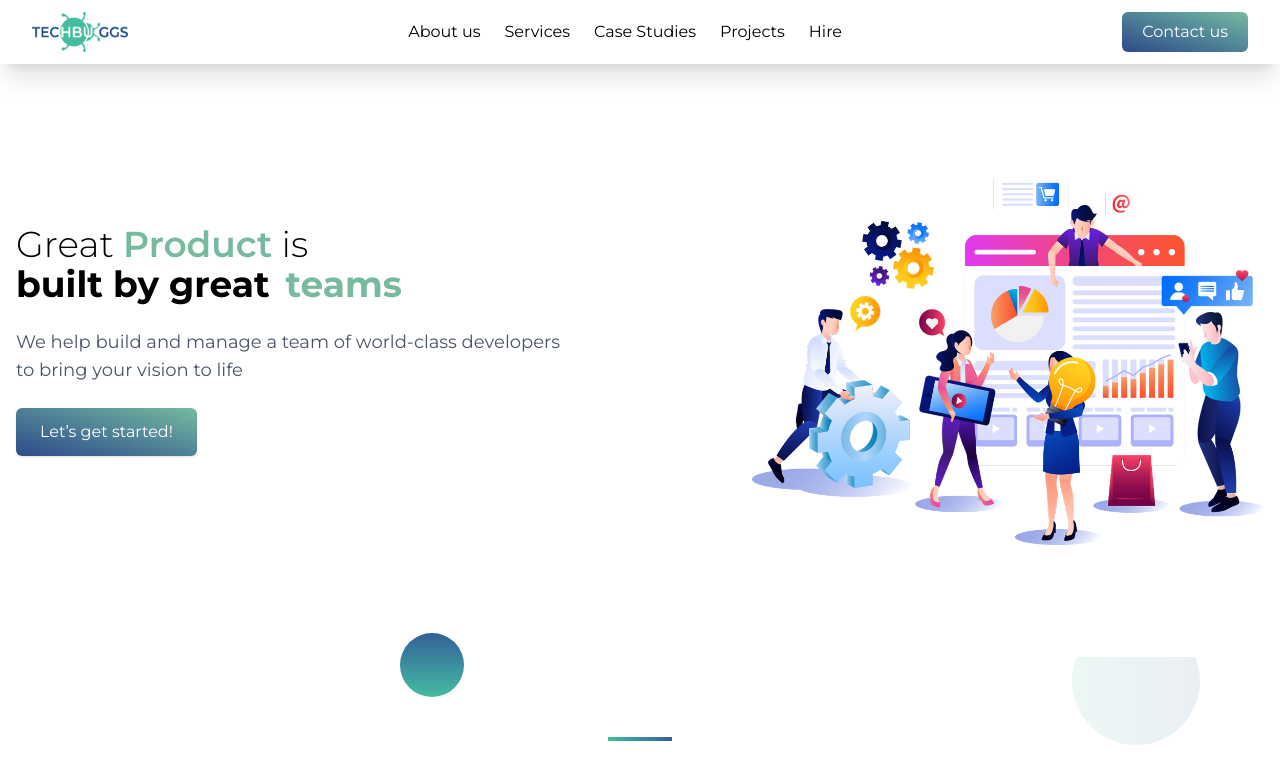
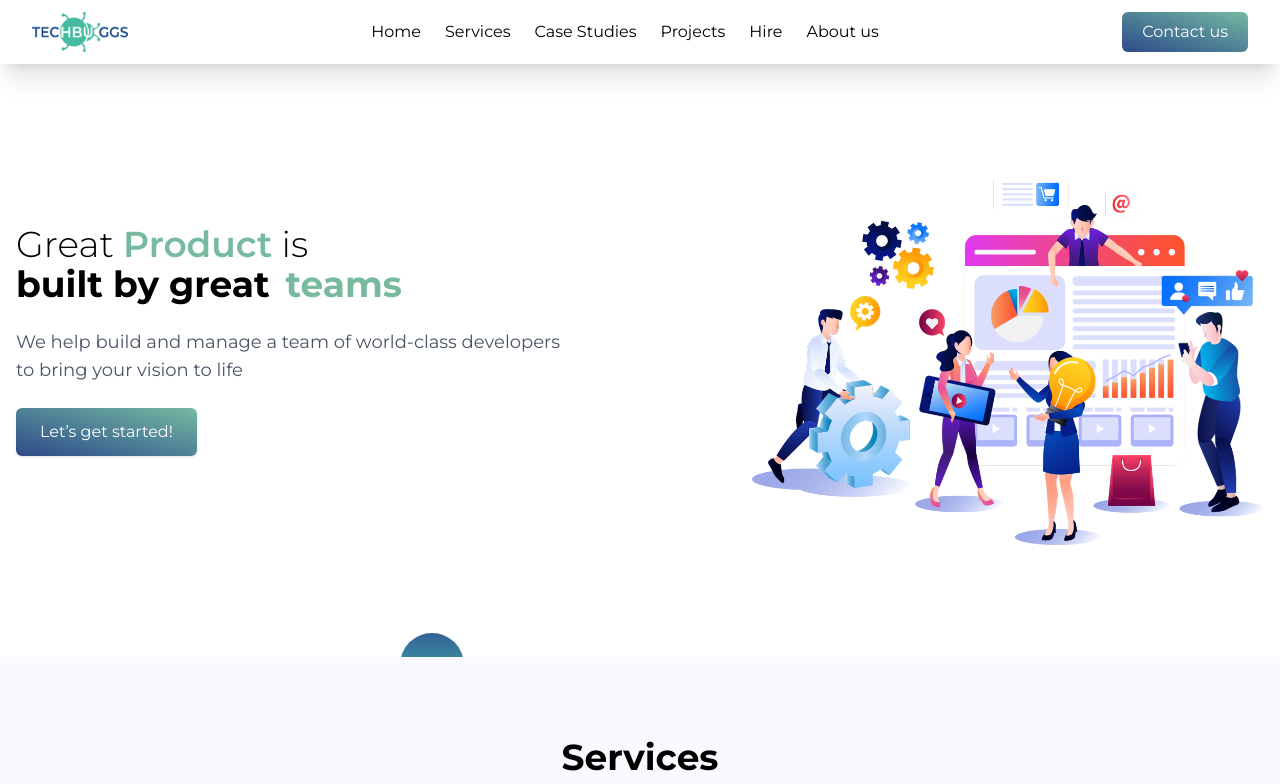
Before and after one commit to MusabRehman03/TechBuggs-Website, a React (Vite) app: page / in a window 1280 px wide. Shown: the top 784 px of the page. Built offline with nearby package versions, Linux system fonts and the light colour scheme.

Commit message:
fix issues in sequence of navbar and fix project section issues

```diff
--- a/src/App.tsx
+++ b/src/App.tsx
@@ -24,7 +24,6 @@ function App() {
     <div className="">
       <NavBar />
       <HeroSection />
-      <AboutUs />
       <OurServices />
       <TrustUs />
       {isMobile ? <TestimonialsMobile /> : <Testimonials />}
@@ -35,6 +34,7 @@ function App() {
       <TimelineSmall />
       <FeaturedResources />
       <Hire />
+      <AboutUs />
       <ContactUs />
       <Footer />
     </div>
--- a/src/components/NavBar.tsx
+++ b/src/components/NavBar.tsx
@@ -21,12 +21,12 @@ export default function Navbar() {
         {/* Desktop Navigation */}
         <nav className="hidden md:flex gap-6">
           <Link
-            to="about"
+            to="hero"
             smooth
             duration={500}
             className="cursor-pointer hover:text-[#77BA9F]"
           >
-            About us
+            Home
           </Link>
           <Link
             to="services"
@@ -52,14 +52,6 @@ export default function Navbar() {
           >
             Projects
           </Link>
-          {/* <Link
-            to="blog"
-            smooth
-            duration={500}
-            className="cursor-pointer hover:text-[#77BA9F]"
-          >
-            Blog
-          </Link> */}
           <Link
             to="hire"
             smooth
@@ -68,10 +60,18 @@ export default function Navbar() {
           >
             Hire
           </Link>
+          <Link
+            to="about"
+            smooth
+            duration={500}
+            className="cursor-pointer hover:text-[#77BA9F]"
+          >
+            About us
+          </Link>
         </nav>
 
         {/* Desktop Contact Button */}
-        <Link to="contact">
+        <Link to="contact" smooth duration={500}>
           <div className="hidden md:block">
             <button className="bg-gradient-to-tr cursor-pointer from-[#2F4A88] to-[#77BA9F] text-white px-5 py-2 rounded-md hover:opacity-90 transition">
               Contact us
@@ -92,16 +92,16 @@ export default function Navbar() {
       </div>
 
       {/* Mobile Menu */}
-      <div className={`md:hidden   transition-all duration-300 ease-in-out ${isMenuOpen ? 'max-h-[30rem] opacity-100' : 'max-h-0 opacity-0'} overflow-hidden bg-white shadow-lg`}>
-        <nav className="px-4   py-4 space-y-4">
+      <div className={`md:hidden transition-all duration-300 ease-in-out ${isMenuOpen ? 'max-h-[30rem] opacity-100' : 'max-h-0 opacity-0'} overflow-hidden bg-white shadow-lg`}>
+        <nav className="px-4 py-4 space-y-4">
           <Link
-            to="about"
+            to="hero"
             smooth
             duration={500}
             className="block cursor-pointer hover:text-[#77BA9F] py-2 border-b border-gray-100"
             onClick={closeMenu}
           >
-            About us
+            Home
           </Link>
           <Link
             to="services"
@@ -131,15 +131,6 @@ export default function Navbar() {
             Projects
           </Link>
           <Link
-            to="blog"
-            smooth
-            duration={500}
-            className="block cursor-pointer hover:text-[#77BA9F] py-2 border-b border-gray-100"
-            onClick={closeMenu}
-          >
-            Blog
-          </Link>
-          <Link
             to="hire"
             smooth
             duration={500}
@@ -148,13 +139,26 @@ export default function Navbar() {
           >
             Hire
           </Link>
-          <div className="w-full flex justify-center ">
-          <button
-            className=" bg-gradient-to-tr from-[#2F4A88] to-[#77BA9F] text-white px-5 py-3 rounded-md hover:opacity-90 transition my-4"
+          <Link
+            to="about"
+            smooth
+            duration={500}
+            className="block cursor-pointer hover:text-[#77BA9F] py-2 border-b border-gray-100"
             onClick={closeMenu}
           >
+            About us
+          </Link>
+          <div className="w-full flex justify-center">
+            <Link
+              to="contact"
+              smooth
+              duration={500}
+              onClick={closeMenu}
+            >
+              <button className="bg-gradient-to-tr from-[#2F4A88] to-[#77BA9F] text-white px-5 py-3 rounded-md hover:opacity-90 transition my-4">
                 Contact us
               </button>
+            </Link>
           </div>
         </nav>
       </div>
--- a/src/components/PreviousProjects.tsx
+++ b/src/components/PreviousProjects.tsx
@@ -1,3 +1,4 @@
+import { Element } from "react-scroll";
 import project1 from "../assets/project1.jpg"
 import project2 from "../assets/project2.jpg"
 import project3 from "../assets/project3.jpg"
@@ -59,7 +60,7 @@ export default function PreviousProjects() {
     ]
 
     return (
-      <div className="max-w-7xl mx-auto px-4 py-16 sm:px-6 lg:px-8">
+      <Element name="projects" className="max-w-7xl mx-auto px-4 py-16 sm:px-6 lg:px-8">
         {/* Header */}
         <div className="flex flex-col items-center space-y-3 mb-16">
         <div className="w-16 h-1 mb-10 bg-gradient-to-r from-[#45BCA0] to-[#346197]"></div>
@@ -135,6 +136,6 @@ export default function PreviousProjects() {
             </div>
           )
         })}
-      </div>
+      </Element>
     )
   }
```
Lines whose indentation alone changed are shown as unchanged.
